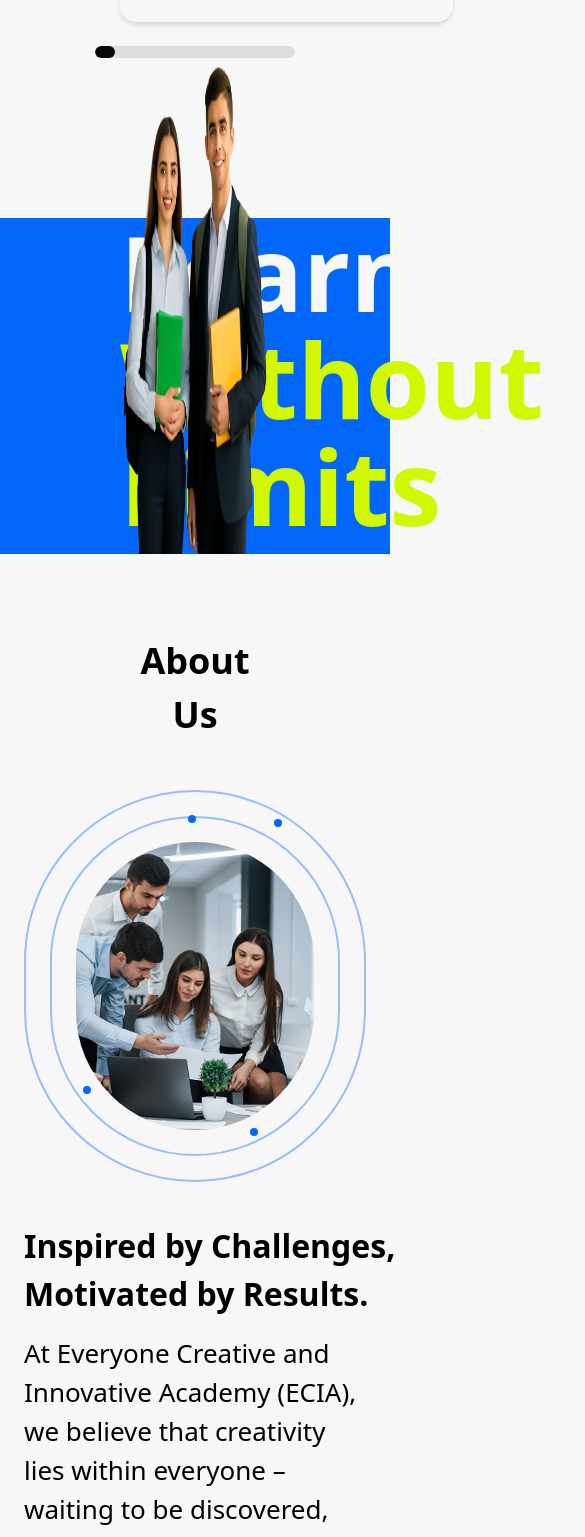
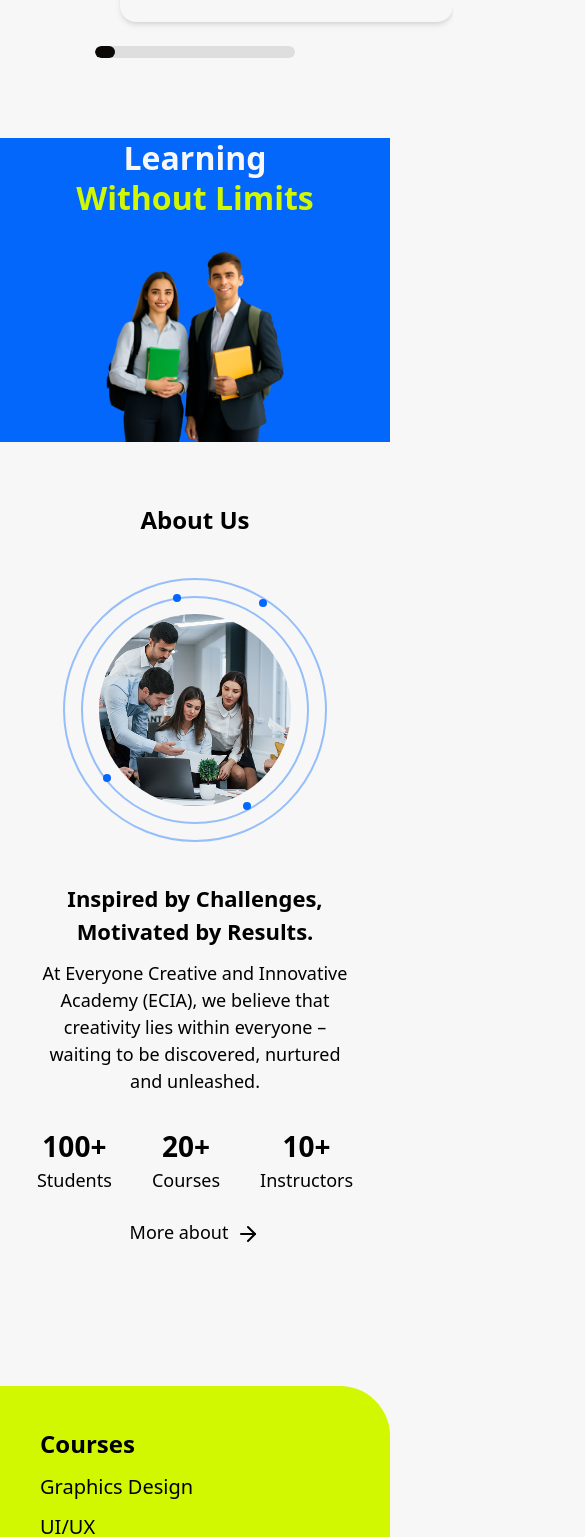
Before and after one commit to eaone226/Eaonewebsitecodebase, a React (Vite) app: page / in a window 390 px wide. Shown: the part 4640-6177 px from the top of the page, 585 px wide, since content can reach past the window. Built offline with nearby package versions, Linux system fonts and the light colour scheme.

Commit message:
Banner and about us change to responsive

```diff
--- a/src/Components/About.jsx
+++ b/src/Components/About.jsx
@@ -2,65 +2,67 @@ import { ArrowRight } from "lucide-react";
 
 export default function AboutUs() {
   return (
-    <section className="mt-[80px] " >
+    <section className="mt-[60px] md:mt-[80px]">
       {/* Title */}
-        <h2 className="text-[36px] px-[120px] text-center font-bold">About Us</h2>
-        <div className="w-full bg-[#f7f7f7] py-12 px-6 md:px-16 flex flex-col md:flex-row items-center md:items-start gap-10">
+      <h2 className="text-[24px] md:text-[36px] px-6 md:px-[120px] text-center font-bold">
+        About Us
+      </h2>
+
+      <div className="w-full bg-[#f7f7f7] py-10 md:py-12 px-4 sm:px-6 md:px-16 flex flex-col md:flex-row items-center md:items-start gap-10">
         {/* Left Image */}
         <div className="w-full md:w-1/2 flex justify-center">
-      <div className="rounded-full border-2  border-[#0367fc]/40 p-[24px] relative">
-        <div className="rounded-full border-2 border-[#0367fc]/40  p-[24px] relative">
+          <div className="rounded-full border-2 border-[#0367fc]/40 p-[16px] md:p-[24px] relative">
+            <div className="rounded-full border-2 border-[#0367fc]/40 p-[16px] md:p-[24px] relative">
               <img
-            src="/About.png" // replace with your actual image path
+                src="/About.png"
                 alt="Team working together"
-            className="rounded-full w-72 h-72 object-cover"
+                className="rounded-full w-48 h-48 sm:w-60 sm:h-60 md:w-72 md:h-72 object-cover"
               />
-          {/* Small circle dots (decoration) */}
-          <div className="absolute bottom-[331px] left-[136px] w-2 h-2 bg-[#0367fc] rounded-full"></div>
-          <div className="absolute bottom-15 left-[31px] w-2 h-2 bg-[#0367fc] rounded-full"></div>
-          <div className="absolute top-[1px] right-14 w-2 h-2 bg-[#0367fc] rounded-full"></div>
-          <div className="absolute bottom-[18px] right-20 w-2 h-2 bg-[#0367fc] rounded-full"></div>
+              {/* Decorative dots */}
+              <div className="absolute bottom-[220px] sm:bottom-[280px] md:bottom-[331px] left-[90px] sm:left-[115px] md:left-[136px] w-2 h-2 bg-[#0367fc] rounded-full"></div>
+              <div className="absolute bottom-10 sm:bottom-[50px] md:bottom-15 left-[20px] sm:left-[25px] md:left-[31px] w-2 h-2 bg-[#0367fc] rounded-full"></div>
+              <div className="absolute top-[1px] right-10 sm:right-12 md:right-14 w-2 h-2 bg-[#0367fc] rounded-full"></div>
+              <div className="absolute bottom-[12px] sm:bottom-[15px] md:bottom-[18px] right-14 sm:right-[70px] md:right-20 w-2 h-2 bg-[#0367fc] rounded-full"></div>
             </div>
           </div>
         </div>
 
         {/* Right Content */}
-      <div className="w-full md:w-1/2 space-y-6">
-
-
+        <div className="w-full md:w-1/2 space-y-6 text-center md:text-left">
           <div>
-          <h3 className="text-[32px] font-bold w-[372px]">
+            <h3 className="text-[22px] sm:text-[28px] md:text-[32px] font-bold max-w-[90%] md:max-w-[372px] mx-auto md:mx-0">
               Inspired by Challenges, <br /> Motivated by Results.
             </h3>
-          <p className=" mt-[16px] text-[26px] ">
-            At Everyone Creative and Innovative Academy (ECIA), we believe that creativity
-            lies within everyone – waiting to be discovered, nurtured and unleashed.
+            <p className="mt-[12px] md:mt-[16px] text-[18px] sm:text-[22px] md:text-[26px] px-4 md:px-0">
+              At Everyone Creative and Innovative Academy (ECIA), we believe that
+              creativity lies within everyone – waiting to be discovered, nurtured
+              and unleashed.
             </p>
           </div>
 
           {/* Stats */}
-        <div className="flex flex-wrap gap-[80px] mt-[40px]">
+          <div className="flex flex-wrap justify-center md:justify-start gap-10 md:gap-[80px] mt-[30px] md:mt-[40px]">
             <div>
-            <p className="text-[36px] ml-[5px] font-bold">100+</p>
-            <p className="text-[24px]">Students</p>
+              <p className="text-[28px] sm:text-[32px] md:text-[36px] font-bold">100+</p>
+              <p className="text-[18px] sm:text-[20px] md:text-[24px]">Students</p>
             </div>
             <div>
-            <p className="text-[36px] ml-[12px]  font-bold">20+</p>
-            <p className="text-[24px]">Courses</p>
+              <p className="text-[28px] sm:text-[32px] md:text-[36px] font-bold">20+</p>
+              <p className="text-[18px] sm:text-[20px] md:text-[24px]">Courses</p>
             </div>
             <div>
-            <p className="text-[36px]  ml-[20px] font-bold">10+</p>
-            <p className="text-[24px]">Instructors</p>
+              <p className="text-[28px] sm:text-[32px] md:text-[36px] font-bold">10+</p>
+              <p className="text-[18px] sm:text-[20px] md:text-[24px]">Instructors</p>
             </div>
           </div>
 
           {/* Button */}
           <a
             href="/about"
-          className="flex items-center gap-2 text-[24px] font-medium text-black mt-6 hover:text-[#0367fc]"
-          style={{ textDecoration: 'none' }}
+            className="flex items-center justify-center md:justify-start gap-2 text-[18px] sm:text-[20px] md:text-[24px] font-medium text-black mt-6 hover:text-[#0367fc]"
+            style={{ textDecoration: "none" }}
           >
-          More about <ArrowRight size={30} className="mt-1" />
+            More about <ArrowRight size={24} className="mt-1 md:size-7" />
           </a>
         </div>
       </div>
--- a/src/Components/Banner.jsx
+++ b/src/Components/Banner.jsx
@@ -3,25 +3,35 @@ import { motion } from "framer-motion";
 
 const Banner = () => {
   return (
- <section className="relative bg-[#0367fc] px-[120px] mt-[160px]">
-  <div className=" h-[336px] relative ">
-    <motion.h1 className="text-[#f7f7f7] leading-[107px] text-[104px] font-black w-[483px]"
+    <section className="relative bg-[#0367fc] px-6 sm:px-10 md:px-[120px] mt-[80px] md:mt-[160px]">
+      <div className="relative flex flex-col md:flex-row items-center md:items-start justify-between h-auto md:h-[336px]">
+        {/* Heading */}
+        <motion.h1
+          className="text-[#f7f7f7] leading-tight sm:leading-[60px] md:leading-[80px] lg:leading-[107px]
+                     text-[32px] sm:text-[48px] md:text-[72px] lg:text-[104px] font-black
+                     max-w-full md:max-w-[483px] text-center md:text-left"
           initial={{ opacity: 0, x: -200 }}
           animate={{ opacity: 1, x: 0 }}
-          transition={{ duration: 0.9, ease: "easeOut" }}>
-      Learning <span className="text-[#d2f801]">Without Limits</span>
+          transition={{ duration: 0.9, ease: "easeOut" }}
+        >
+          Learning{" "}
+          <span className="text-[#d2f801] block md:inline">
+            Without Limits
+          </span>
         </motion.h1>
+
+        {/* Banner Image */}
         <motion.img
           src="/Banner.png"
           alt="Banner"
-      className="absolute -top-[156px] right-0 h-[492px] "
+          className="mt-8 md:mt-0 relative md:absolute md:-top-[156px] md:right-0
+                     h-48 sm:h-72 md:h-[400px] lg:h-[492px] object-contain"
           initial={{ opacity: 0, x: 200 }}
           animate={{ opacity: 1, x: 0 }}
-          transition={{ duration: 0.9, ease: "easeOut" }}></motion.img>
-
+          transition={{ duration: 0.9, ease: "easeOut" }}
+        />
       </div>
     </section>
-
   );
 };
 
```
Lines whose indentation alone changed are shown as unchanged.
